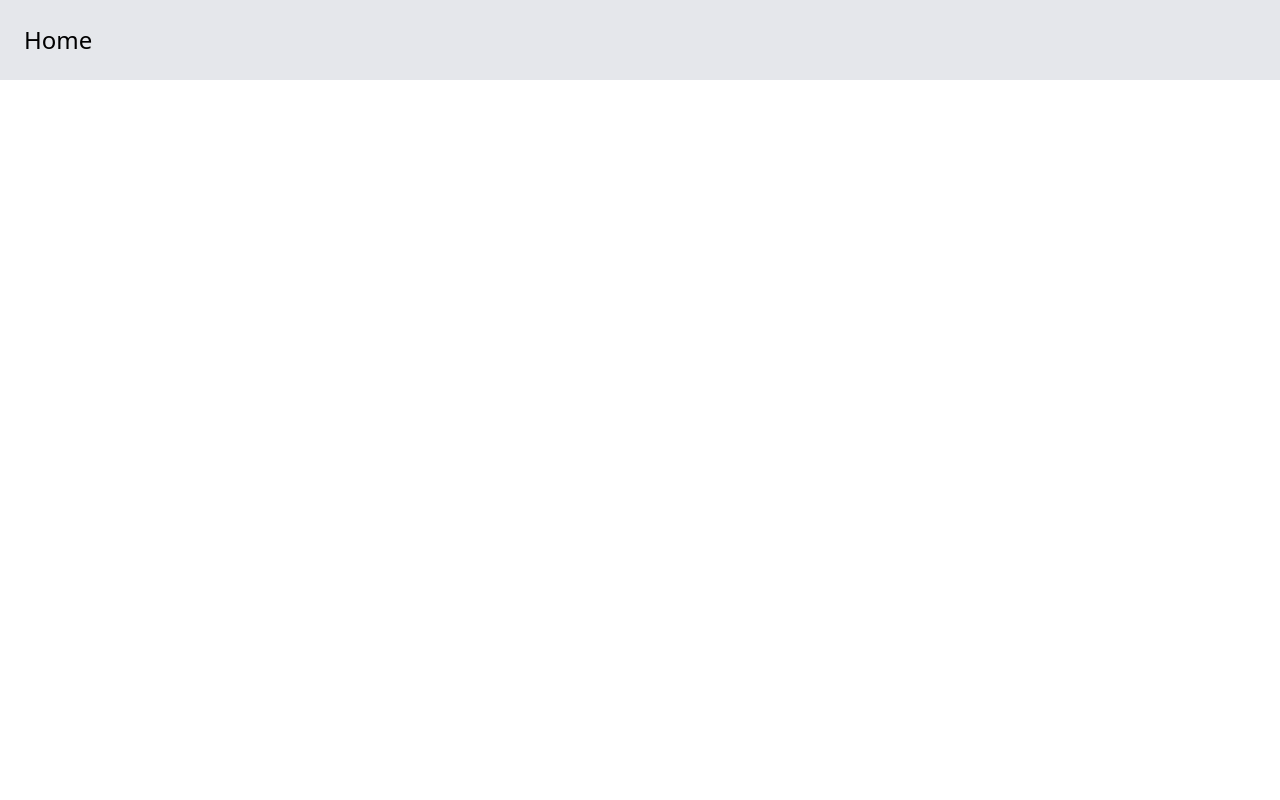
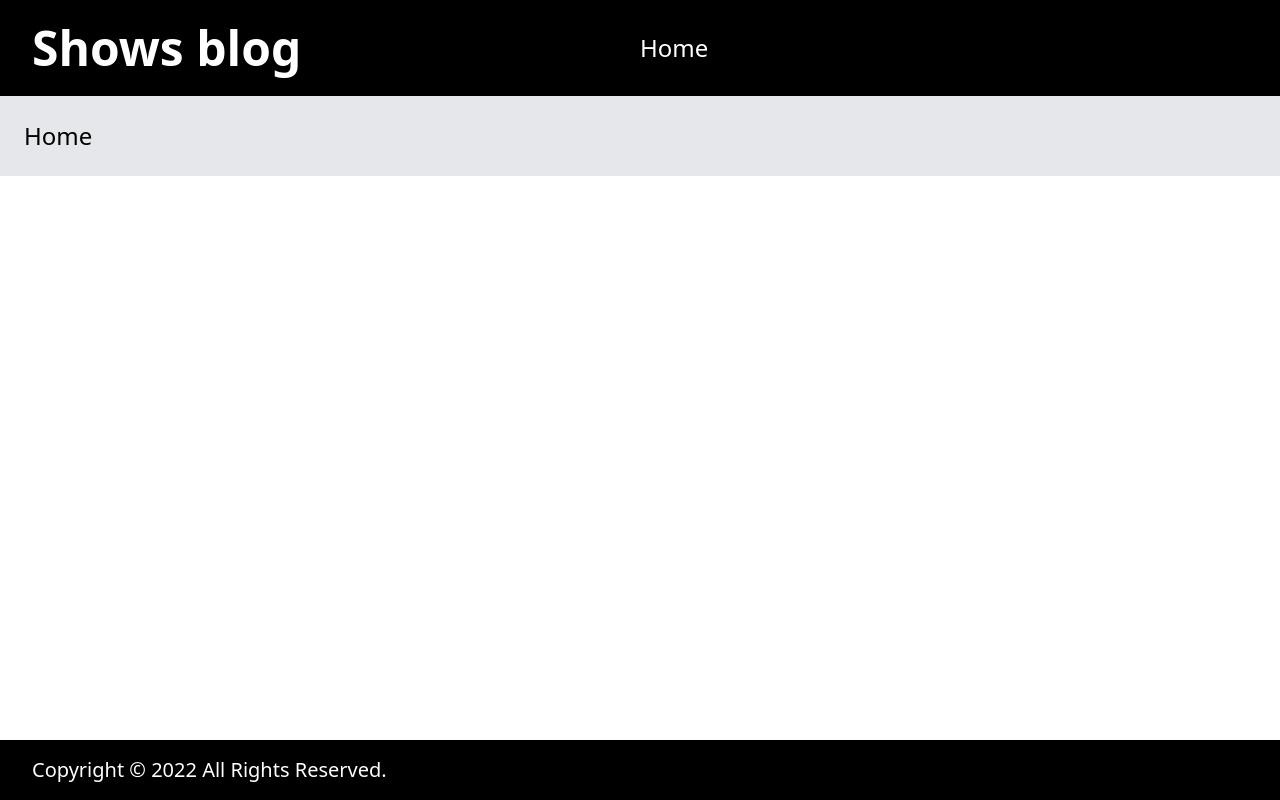
Before and after one commit to eduardo-pleitez/entertainment-blog, a React (Create React App) app: page / in a window 1280 px wide. Built offline with nearby package versions, Linux system fonts and the light colour scheme.

Commit message:
:sparkles: Add page layout to homepage

```diff
--- a/src/pages/Home.tsx
+++ b/src/pages/Home.tsx
@@ -1,5 +1,10 @@
 import React from 'react';
+import PageLayout from '../components/Layout/PageLayout';
 
 export default function Home() {
-  return <div className='p-6 bg-gray-200 text-2xl'>Home</div>;
+  return (
+    <PageLayout>
+      <div className='p-6 bg-gray-200 text-2xl'>Home</div>
+    </PageLayout>
+  );
 }
```
